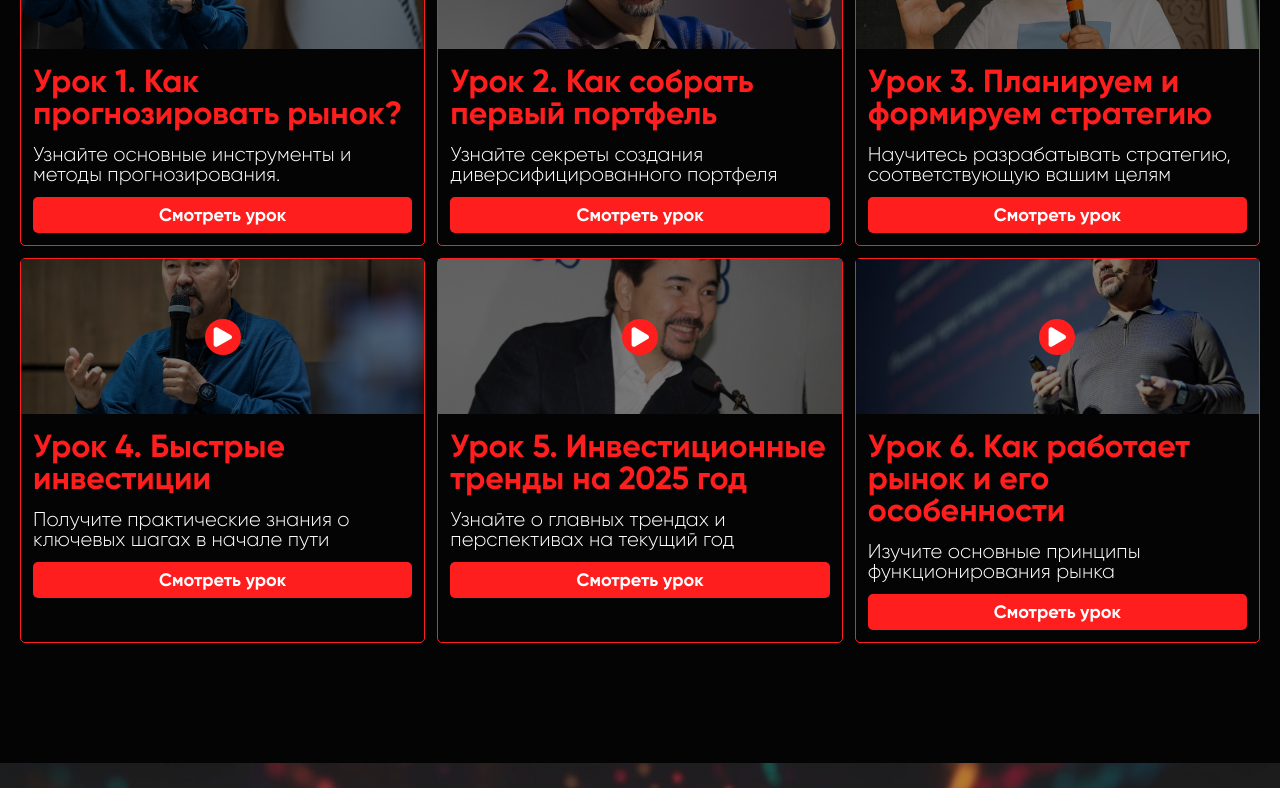
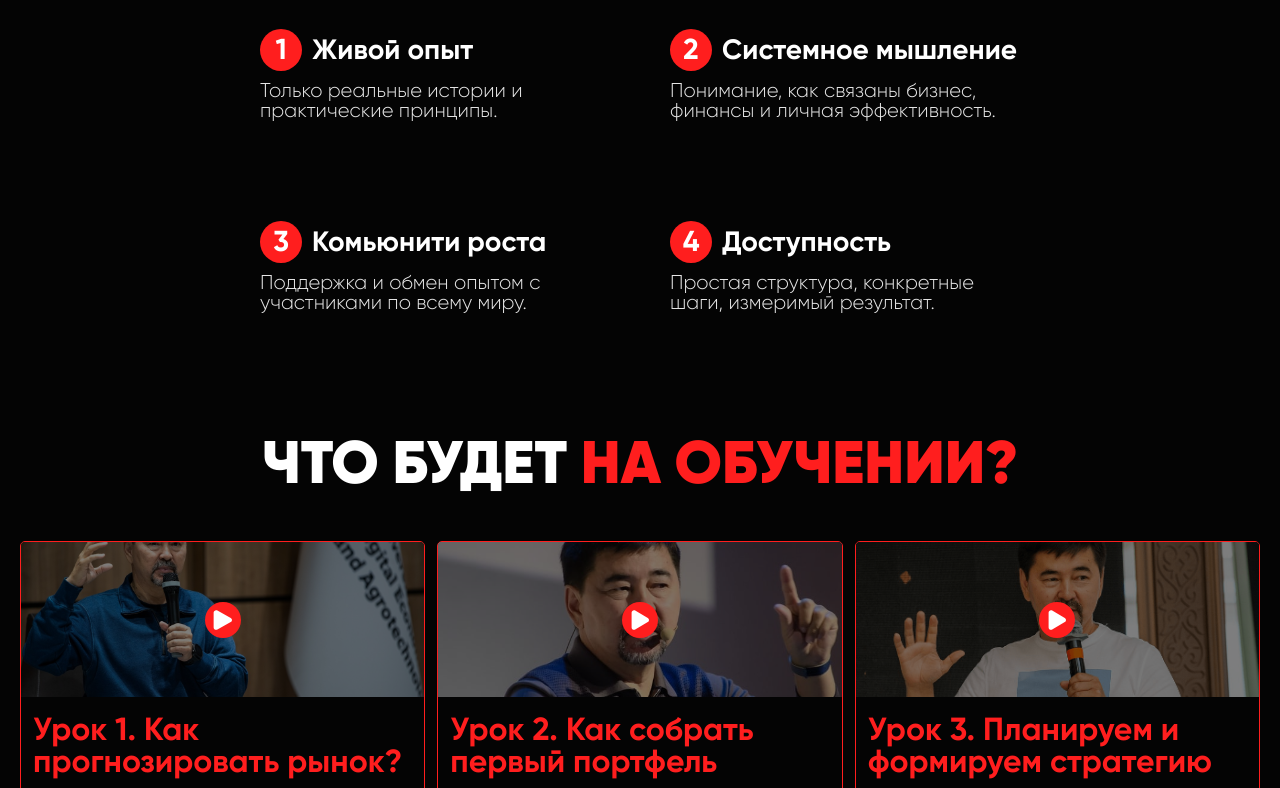
Before and after one commit to fayzullayevelmurod/Margulan-info, a plain HTML site: page index.html in a window 1280 px wide. Shown: the part 468-1256 px from the top of the page. Drawn offline with nearby package versions, Linux system fonts and the light colour scheme.

Commit message:
platform section the end

```diff
--- a/assets/scss/layout/_footer.scss
+++ b/assets/scss/layout/_footer.scss
@@ -6,7 +6,7 @@
   @include media('lg') {
     border-top: 2px solid $color-red;
     padding-top: 20px;
-    margin-bottom: 24px;
+    padding-bottom: 24px;
   }
 
   .container {
--- /dev/null
+++ b/assets/scss/layout/_platform.scss
@@ -0,0 +1,84 @@
+// platform
+.platform {
+  .container {
+    max-width: 800px;
+  }
+
+  p {
+    font-weight: 500;
+    font-size: 32px;
+    line-height: 100%;
+    text-align: center;
+    color: $color-white;
+    margin: 12px 0 0 0;
+
+    @include media('lg') {
+      font-size: 20px;
+    }
+  }
+
+  &_in {
+    display: grid;
+    grid-template-columns: repeat(2,1fr);
+    gap: 100px 60px;
+    margin-top: 48px;
+
+    @include media('lg') {
+      gap: 32px;
+      margin-top: 32px;
+    }
+
+    @include media('sm') {
+      grid-template-columns: repeat(1,1fr);
+    }
+
+    h6 {
+      font-weight: 700;
+      font-size: 28px;
+      line-height: 100%;
+      color: $color-white;
+      display: flex;
+      align-items: center;
+      gap: 10px;
+
+      span {
+        flex-shrink: 0;
+        width: 42px;
+        height: 42px;
+        border-radius: 50%;
+        background: $color-red;
+        display: flex;
+        align-items: center;
+        justify-content: center;
+        font-weight: 700;
+        font-size: 28.88px;
+        line-height: 100%;
+        color: $color-white;
+
+        @include media('lg') {
+          font-size: 22px;
+          width: 32px;
+          height: 32px;
+        }
+      }
+
+      @include media('lg') {
+        font-size: 16px;
+      }
+    }
+
+    p {
+      font-weight: 300;
+      font-size: 20px;
+      line-height: 100%;
+      color: $color-grey-4;
+      text-align: left;
+      margin-top: 10px;
+
+      @include media('lg') {
+        font-size: 16px;
+      }
+    }
+  }
+}
+// platform
--- a/assets/scss/layout/_trening.scss
+++ b/assets/scss/layout/_trening.scss
@@ -23,6 +23,7 @@
   &_card {
     border: 1px solid $color-red;
     border-radius: 5px;
+    overflow: hidden;
 
     &_img {
       position: relative;
--- a/assets/scss/style.scss
+++ b/assets/scss/style.scss
@@ -8,6 +8,7 @@
 
 @import
     './layout/header',
+    './layout/platform',
     './layout/trening',
     './layout/programm',
     './layout/contact',
--- a/index.html
+++ b/index.html
@@ -68,6 +68,65 @@
 
         <!-- main -->
         <main>
+
+            <!-- platform -->
+            <section class="platform section-top">
+                <div class="container">
+                    <h3 class="section_title">
+                        Чем <span>уникальна</span> платформа
+                    </h3>
+                    <p>
+                        Здесь ты не просто учишься — ты меняешь способ думать.
+                    </p>
+                    <div class="platform_in">
+                        <div class="platform_block">
+                            <h6>
+                                <span>
+                                    1
+                                </span>
+                                Живой опыт
+                            </h6>
+                            <p>
+                                Только реальные истории и практические принципы.
+                            </p>
+                        </div>
+                        <div class="platform_block">
+                            <h6>
+                                <span>
+                                    2
+                                </span>
+                                Системное мышление
+                            </h6>
+                            <p>
+                                Понимание, как связаны бизнес, финансы и личная эффективность.
+                            </p>
+                        </div>
+                        <div class="platform_block">
+                            <h6>
+                                <span>
+                                    3
+                                </span>
+                                Комьюнити роста
+                            </h6>
+                            <p>
+                                Поддержка и обмен опытом с участниками по всему миру.
+                            </p>
+                        </div>
+                        <div class="platform_block">
+                            <h6>
+                                <span>
+                                    4
+                                </span>
+                                Доступность
+                            </h6>
+                            <p>
+                                Простая структура, конкретные шаги, измеримый результат.
+                            </p>
+                        </div>
+                    </div>
+                </div>
+            </section>
+            <!-- platform -->
 
             <!-- trening -->
             <section class="trening section-top">
```
Also changed, not shown: assets/scss/style.css, 1 other file.
